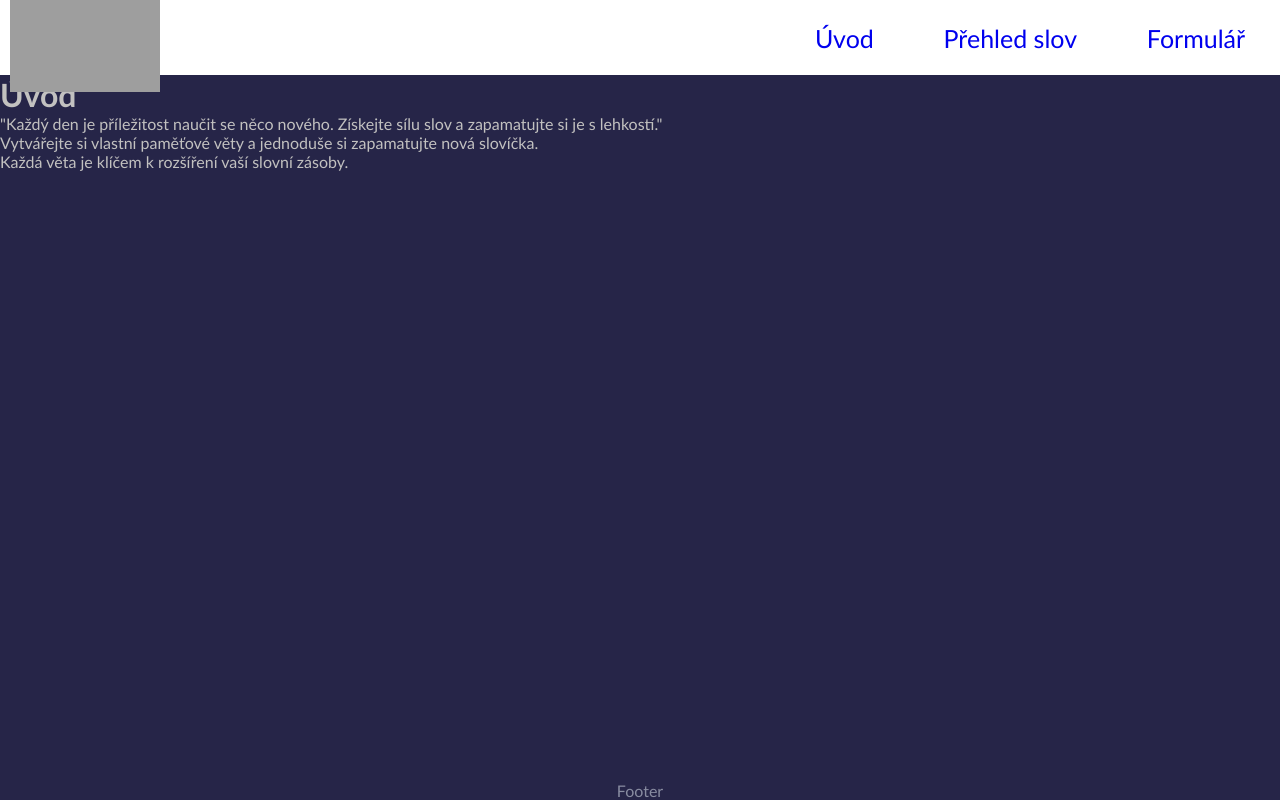
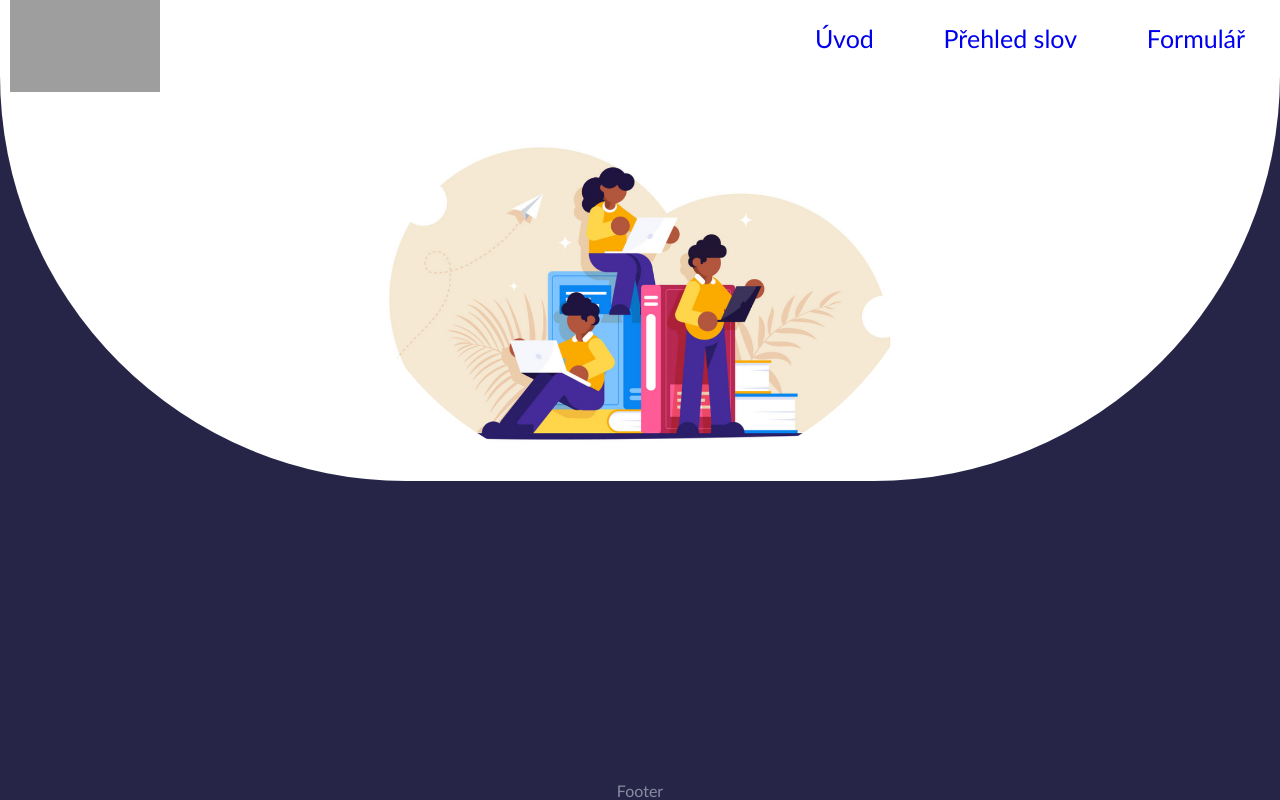
Before and after one commit to DenisaZem/my-lexicon, a React (Create React App) app: page / in a window 1280 px wide. Built offline with nearby package versions, Linux system fonts and the light colour scheme; grey boxes are pictures that could not be loaded.

Commit message:
Add main image and style

```diff
--- a/src/pages/IntroPage.js
+++ b/src/pages/IntroPage.js
@@ -1,7 +1,12 @@
+import peopleImage from '../images/people.png';
+
 const IntroPage = () => {
   return (
-    <div className="screen">
-    <div className="home">
+    <div className="mainWall">
+      <img src={peopleImage} alt="People learning" className="mainWall__peopleImage" />
+      <div className="mainWall__whiteBoard"></div>
+
+    {/* <div className="home">
       <div className="mainBanner">
         <div className="wallpaper">
           <h1>Úvod</h1>
@@ -22,7 +27,7 @@ const IntroPage = () => {
           Každá věta je klíčem k rozšíření vaší slovní zásoby.
         </p>
       </div>
-    </div>
+    </div> */}
   </div>
 );
 };
--- a/src/scss/layouts/introPage.scss
+++ b/src/scss/layouts/introPage.scss
@@ -1,3 +1,32 @@
+.mainWall {
+    display: flex;
+    justify-content: center;
+    align-items: center;
+
+    .mainWall__peopleImage {
+        width: 600px;
+        border-radius: 0 0 700px 700px;
+    }
+
+    .mainWall__whiteBoard {}
+        background-color: rgb(255, 255, 255);
+        border-radius: 0 0 700px 700px;
+
+        @media screen and (max-width: 600px) {
+            .mainWall__peopleImage,
+            .mainWall__peopleImage {
+                width: 300px;
+            }
+
+        }
+
+}
+
+
+
+
+
+
 // body {
 //   margin: 0;
 //   padding: 0;
```
